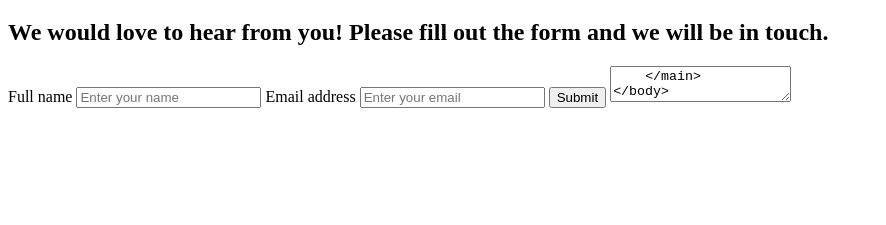
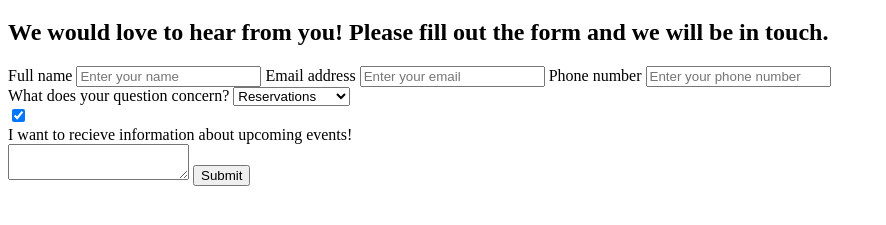
Before and after one commit to MinaTkh/Bar-project, a plain HTML site: page index.html in a window 1280 px wide. Shown: the part 61-286 px from the top of the page, without its empty margins (0-886 px from the left). Drawn offline with Linux system fonts and the light colour scheme.

Commit message:
Second commit

```diff
--- a/index.html
+++ b/index.html
@@ -14,9 +14,34 @@
         <input type="text" name="name" id="name" class="input-field" placeholder="Enter your name">
         <label for="email" class="label">Email address</label>
         <input type="email" name="email" id="email" class="input-field" placeholder="Enter your email">
+        <label for="number" class="label">Phone number</label>
+        <input type="number" name="number" id="number" class="input-field" placeholder="Enter your phone number">
+        <div class="select-wrapper">
+            <label for="select" class="label">What does your question concern?</label>
+            <i class="question-type" aria-hidden="true"></i>
+            <select name="inquiry" class="select" id="select">
+                <option value="reservations">Reservations</option>
+                <option value="events">Events</option>
+                <option value="complaints">Complaints</option>
+                <option value="other">Other questions</option>
 
+
+            </select>
+
+
+
+
+        </div>
+
+        <div class="checkbox-container">
+            <label class="checkbox-label">
+                <input type="checkbox" checked>
+            <span class="checkbox-custom rectangular"></span>
+            <div class="input-title">I want to recieve information about upcoming events!</div>
+            </label>
+        </div>
+        <textarea name="" id="" cols="" rows=""></textarea>
         <button type="submit">Submit</button>
-        <textarea name="" id="" cols="" rows=""
 
 
     </form>
```
